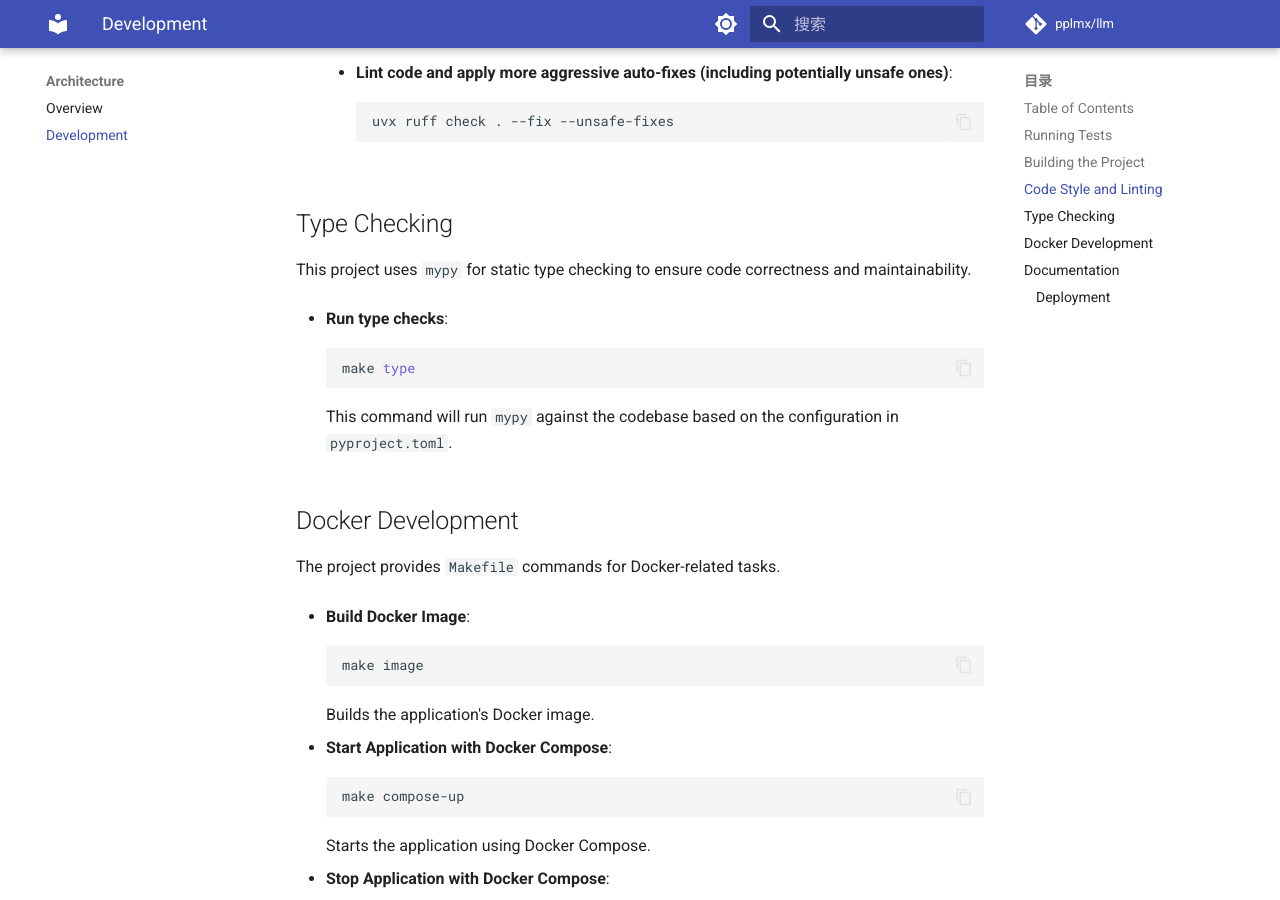
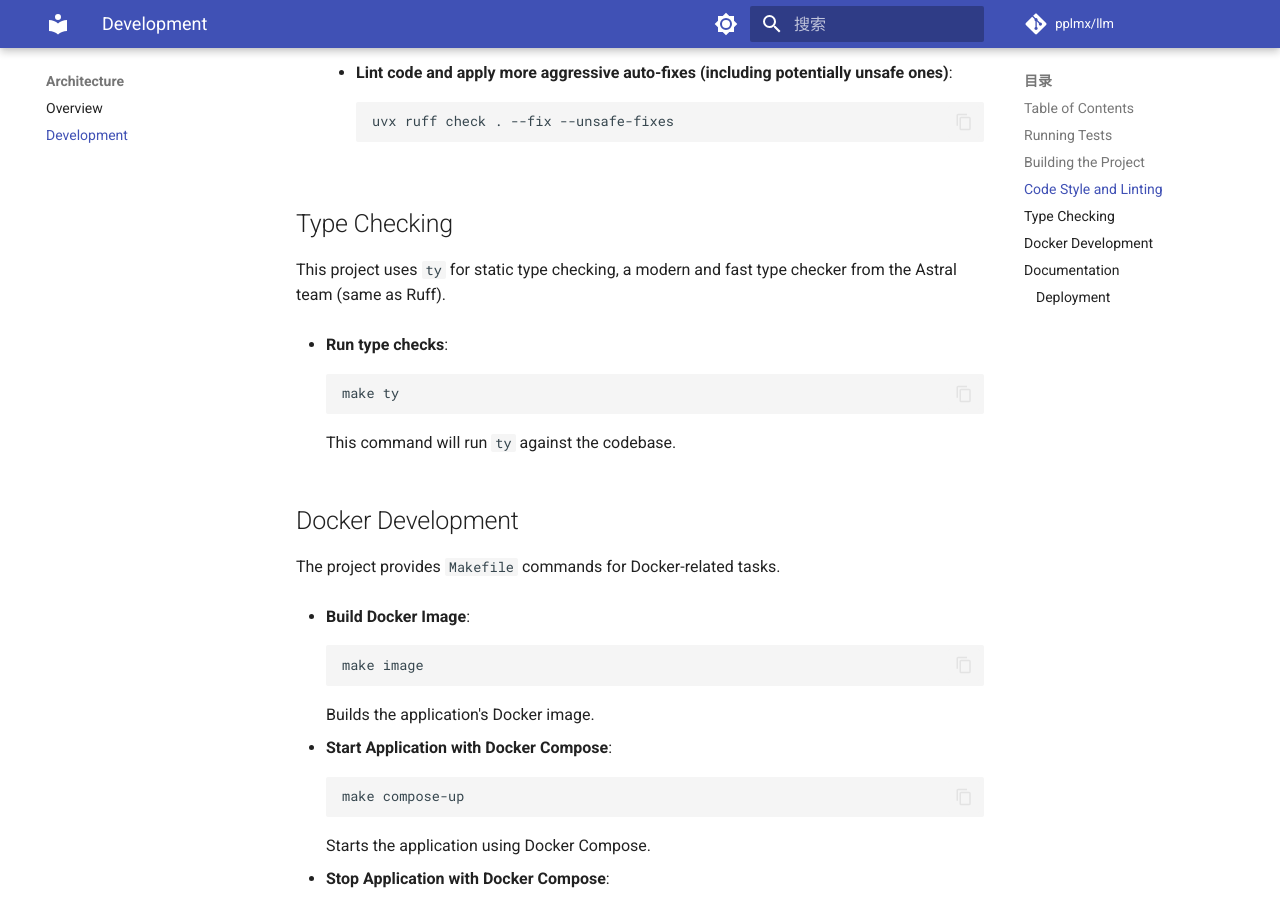
Before and after one commit to pplmx/llm, an MkDocs documentation site: the page built from docs/development.md, in a window 1280 px wide and 900 px high, scrolled down 1829 px. Built offline with MkDocs 1.6.1 and Material for MkDocs 9.7.7, drawn with Linux system fonts in a browser that asks for light colours; comment, search, counter and statistics services are not loaded.

Commit message:
docs: update development.md to use ty instead of mypy

````diff
--- a/docs/development.md
+++ b/docs/development.md
@@ -79,15 +79,15 @@ Maintaining consistent code style and quality is essential. We use `Ruff` for bo
 
 ## Type Checking
 
-This project uses `mypy` for static type checking to ensure code correctness and maintainability.
+This project uses `ty` for static type checking, a modern and fast type checker from the Astral team (same as Ruff).
 
 - **Run type checks**:
 
     ```bash
-    make type
+    make ty
     ```
 
-    This command will run `mypy` against the codebase based on the configuration in `pyproject.toml`.
+    This command will run `ty` against the codebase.
 
 ## Docker Development
 
````
